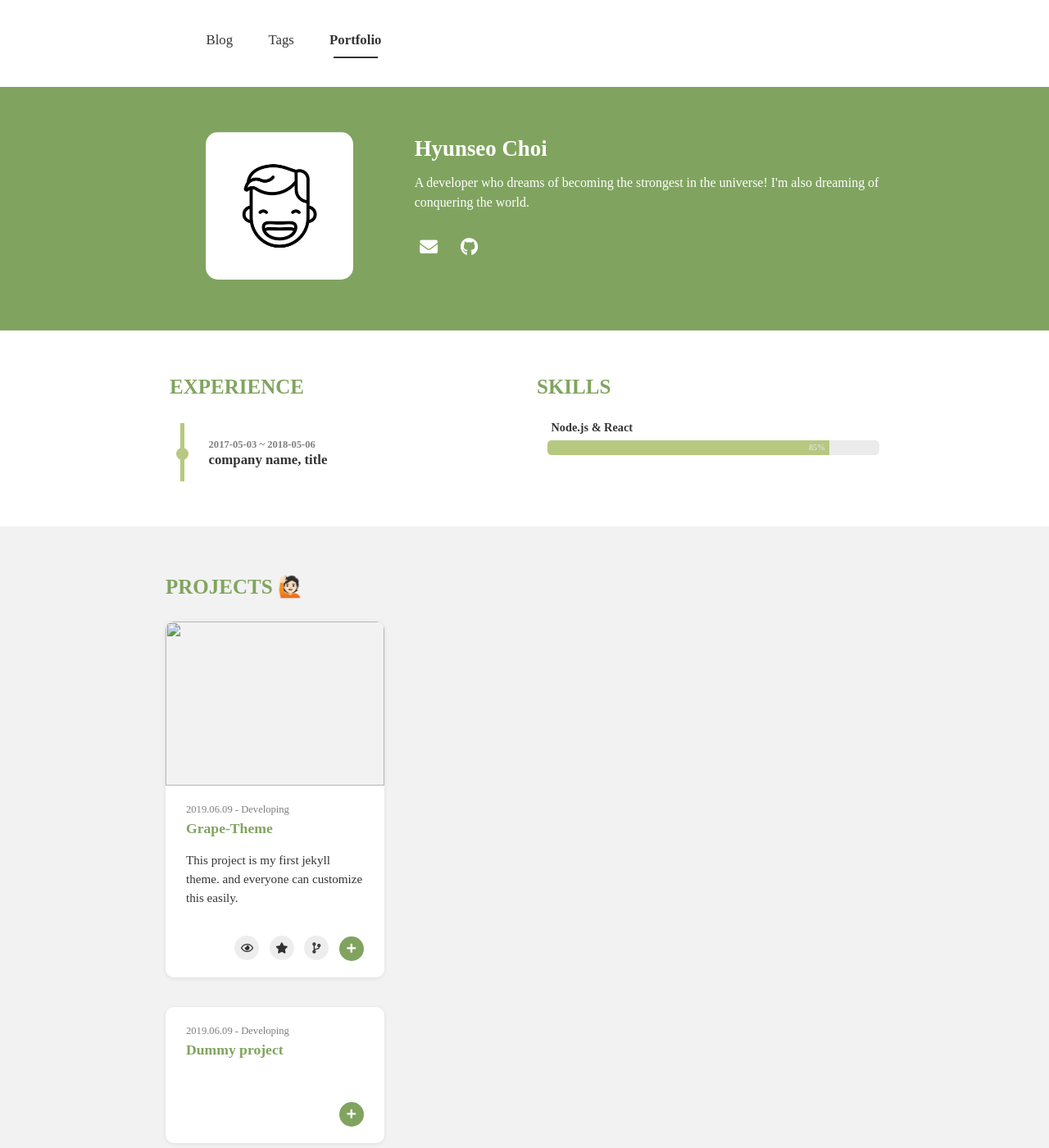
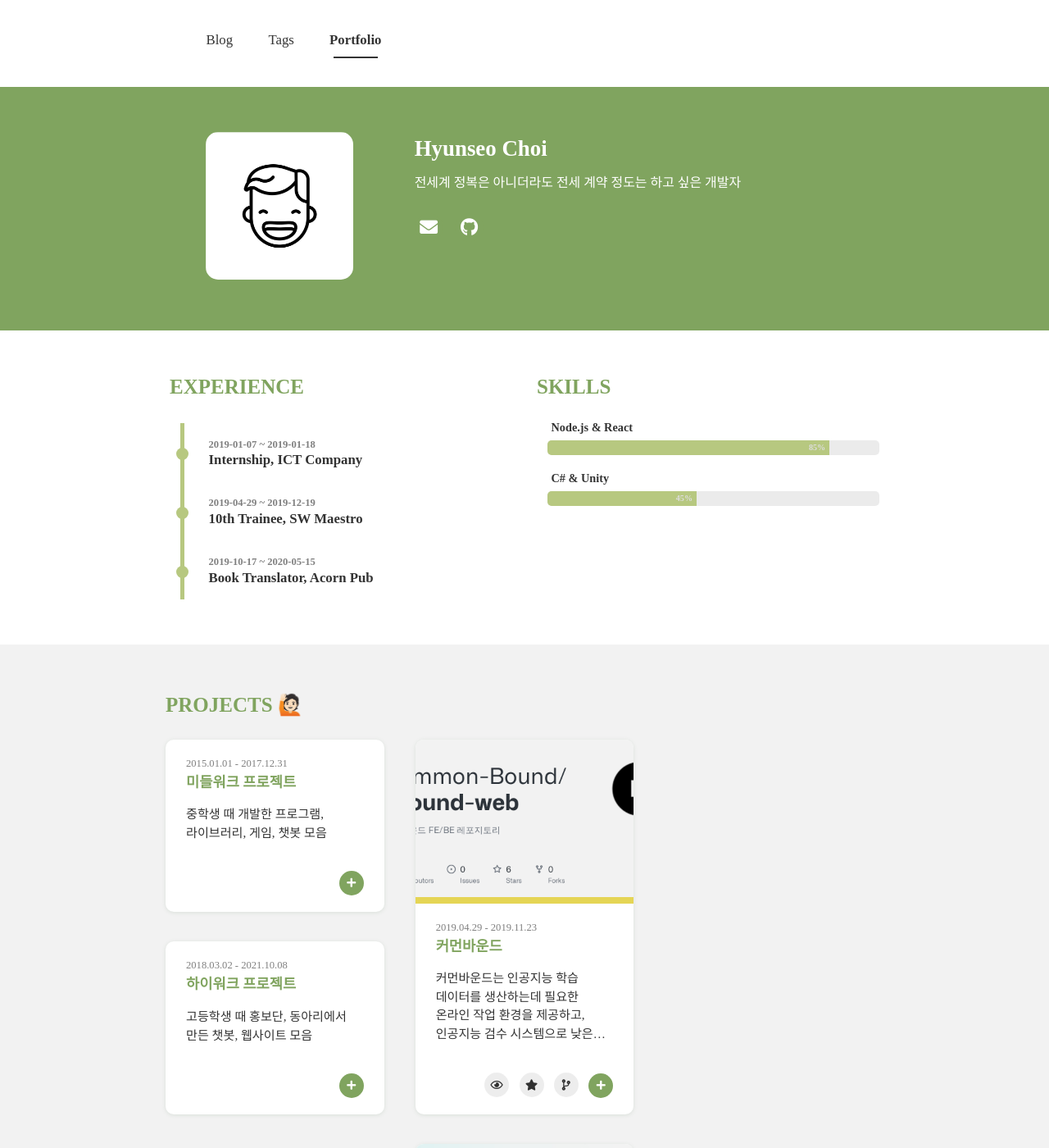
Before and after one commit to HyunSeoChoi/HyunSeoChoi.github.io, a Jekyll site: the page built from portfolio.html, in a window 1280 px wide and 1400 px high. Shown: the whole window at 82% size. Built offline with Jekyll 4.4.1, drawn with Linux system fonts in a browser that asks for light colours; nearby versions of some CDN libraries; some web fonts are replaced; some of the changed text lies outside the part shown.

```diff
--- a/_config.yml
+++ b/_config.yml
@@ -1,29 +1,37 @@
 # Site Settings
 baseurl: ""
-url : "https://hyunseochoi.github.io"
+url: "https://hyunseochoi.github.io"
 
 # Blog Settings
-theme_settings :
-  title : HyunSeo's Devlog
-  favicon : assets/favicon.ico
+theme_settings:
+  title: HyunSeo's Devlog
+  favicon: assets/favicon.ico
 
   # Profile Settings
-  profile :
-    image : assets/img/smile.png
-    username : Hyunseo Choi
-    description : A developer who dreams of becoming the strongest in the universe! I'm also dreaming of conquering the world.
-    experience :
-      - start : 2017-05-03
-        end : 2018-05-06
-        experience : company name, title
-    skills :
-      - skill : Node.js & React
-        value : 85  # Percent value
+  profile:
+    image: assets/img/smile.png
+    username: Hyunseo Choi
+    description: 전세계 정복은 아니더라도 전세 계약 정도는 하고 싶은 개발자
+    experience:
+      - start: 2019-01-07
+        end: 2019-01-18
+        experience: Internship, ICT Company
+      - start: 2019-04-29
+        end: 2019-12-19
+        experience: 10th Trainee, SW Maestro
+      - start: 2019-10-17
+        end: 2020-05-15
+        experience: Book Translator, Acorn Pub
+    skills:
+      - skill: Node.js & React
+        value: 85
+      - skill: C# & Unity
+        value: 45
 
   # Icons
-  icons :
+  icons:
     email: dev.hyunseo@gmail.com
-    linkedin:  # Full URL
+    linkedin: # Full URL
     github: HyunSeoChoi
     gitlab:
     bitbucket:
@@ -34,7 +42,7 @@ theme_settings :
     instagram:
 
   # Disqus
-  disqus_shortname :
+  disqus_shortname:
 
 # Pagination
 paginate: 5
--- a/_data/projects.yml
+++ b/_data/projects.yml
@@ -1,38 +1,81 @@
-- project :
-    print : True # If 'False' is selected, it will not be displayed in 'home.html > aside > .proj-content'.
-    modal : True # If 'True' is selected, modal can open in 'portfolio.html'.
-    url : https://github.com/naye0ng/Grape-Theme # Full URL
-    image : "portfolio.png" # path: assets/project/
-    date : 2019.06.09 - Developing
-    title : Grape-Theme
-    summary : A awesome jekyll theme!
-    description : This project is my first jekyll theme. and everyone can customize this easily.
-    contents :
-        - title : 1. 블로그 첫 화면 구성
-          image : home.png
-          description : <li>Responsive Layout</li>
-            <li>User Profile</li>
-            <li>Tags</li>
-            <li>Projects</li>
-            <li>Pagination</li>
-        - title : 2. 태그 페이지
-          image : tags.png
-          description : <li>Responsive Layout</li>
-            <li>Tags</li>
-        - title : 3. 남은 개발 과제
-          image :
-          description : <li>project 부분 디자인 변경</li>
-            <li>favicon.ico, search 기능</li>
-            <li>OG Tag 추가</li>
-            <li>profile 이미지 효과</li>
-            <li>gem 배포</li>
+- project:
+    print: True # If 'False' is selected, it will not be displayed in 'home.html > aside > .proj-content'.
+    modal: True # If 'True' is selected, modal can open in 'portfolio.html'.
+    url: # Full URL
+    image: # path: assets/project/
+    date: 2015.01.01 - 2017.12.31
+    title: 미들워크 프로젝트
+    summary: 중학생 때 개발한 프로그램 모음
+    description: 중학생 때 개발한 프로그램, 라이브러리, 게임, 챗봇 모음
+    contents:
+      - title: 1. 도서관 도서 관리 프로그램
+        description: <font color="red">NO BACKUP</font>
+          <li>첫 객체 지향 프로그램</li>
+          <li>도서관별 도서 생성, 관리 기능</li>
+      - title: 2. 슈팅 디펜스 게임
+        image: prototype-sniper.png
+        description: <a style="color:blue; text-decoration:underline;" href="https://github.com/HyunSeoChoi/HyunSeoChoi.github.io/raw/master/assets/apk/prototype-sniper.apk" target="_blank">APK</a>
+      - title: 3. 러닝 액션 게임
+        image: monster-run.png
+        description: <a style="color:blue; text-decoration:underline;" href="https://github.com/HyunSeoChoi/HyunSeoChoi.github.io/raw/master/assets/apk/monster-run.apk" target="_blank">APK</a>
+      - title: 4. TCP 네트워킹 라이브러리
+        description:
+          <a style="color:blue; text-decoration:underline;" href="https://github.com/HyunSeoChoi/tcp-packing" target="_blank">CODE</a>
+          <li>TCP 프로토콜 패킷 송수신 관리 프로그램</li>
+      - title: 5. 2D 멀티 슈팅 게임
+        description: <font color="red">NO BACKUP</font>
+          <li>TCP 네트워킹 라이브러리를 활용한 첫 멀티 게임</li>
+      - title: 6. 팀 크레센도 배추봇
+        image: team-crescendo.png
+        description:
+          <a style="color:blue; text-decoration:underline;" href="https://team-crescendo.me/" target="_blank">PAGE</a>
+          <li>시즌 A 팀 크레센도 입단</li>
+          <li>엔터테인먼트 목적 챗봇</li>
 
-- project :
-    print : True # If 'False' is selected, it will not be displayed in 'home.html > aside > .proj-content'.
-    modal : True # If 'True' is selected, modal can open in 'portfolio.html'.
-    url :  # Full URL
-    image : # path: assets/project/
-    date : 2019.06.09 - Developing
-    title : Dummy project
-    summary : This is Dummy
-    description :
+- project:
+    print: True # If 'False' is selected, it will not be displayed in 'home.html > aside > .proj-content'.
+    modal: True # If 'True' is selected, modal can open in 'portfolio.html'.
+    url: # Full URL
+    image:
+    date: 2018.03.02 - 2021.10.08
+    title: 하이워크 프로젝트
+    summary: 고등학생 때 홍보단, 동아리에서 만든 프로그램 모음
+    description: 고등학생 때 홍보단, 동아리에서 만든 챗봇, 웹사이트 모음
+    contents:
+      - title: 1. 동아리 활동 체크용 카카오톡 챗봇
+        image: kakao-friends.png
+        description: <font color="red">TERMINATION</font>
+          <li>동아리원 대외활동 관리</li>
+          <li>학교 주요일정, 급식 등 Q&A 기능</li>
+      - title: 2. 미래고 학과 테스트 사이트
+        image: mirae-department-test.jpg
+        description:
+          <a style="color:blue; text-decoration:underline;" href="https://mist-c.org/" target='_blank'>DEMO</a>
+          <li>퀴즈를 풀고 학과를 추천받을 수 있는 웹사이트</li>
+          <li>제출한 FORM을 구글 스프레드시트로 저장</li>
+      - title: 3. 미래고 학과 소개 챗봇
+        image: chatbot.gif
+        description:
+          <a style="color:blue; text-decoration:underline;" href="https://miraechat.netlify.app/" target='_blank'>DEMO</a>
+          <li>스몰토크 + 학과 Q&A 기능</li>
+          <li>Doc2Vec 모델과 핑퐁 빌더로 만든 챗봇</li>
+
+- project:
+    print: True # If 'False' is selected, it will not be displayed in 'home.html > aside > .proj-content'.
+    modal: True # If 'True' is selected, modal can open in 'portfolio.html'.
+    url: https://github.com/Common-Bound/cbound-web # Full URL
+    image: cbound-web.png # path: assets/project/
+    date: 2019.04.29 - 2019.11.23
+    title: 커먼바운드
+    summary: 인공지능 학습 데이터 크라우드소싱 플랫폼
+    description: 커먼바운드는 인공지능 학습 데이터를 생산하는데 필요한 온라인 작업 환경을 제공하고, 인공지능 검수 시스템으로 낮은 품질의 데이터를 빠르게 검출할 수 있습니다.
+
+- project:
+    print: True # If 'False' is selected, it will not be displayed in 'home.html > aside > .proj-content'.
+    modal: True # If 'True' is selected, modal can open in 'portfolio.html'.
+    url: https://github.com/HyunSeoChoi/translation-terminology # Full URL
+    image: translation-terminology.jpg # path: assets/project/
+    date: 2020.03.19 - 2020.04.06
+    title: IT서적 번역용 온라인 용어집
+    summary: IT서적 번역을 위한 온라인 용어집(Open Source)
+    description: IT 산업과 간접적으로 또는 직접적으로 연관이 있는 단어를 모아둔 사전입니다. 약어는 취급하지 않습니다. Contributer는 JSON 포맷 형태로 Pull Request(PR)를 보낼 수 있습니다.
```
